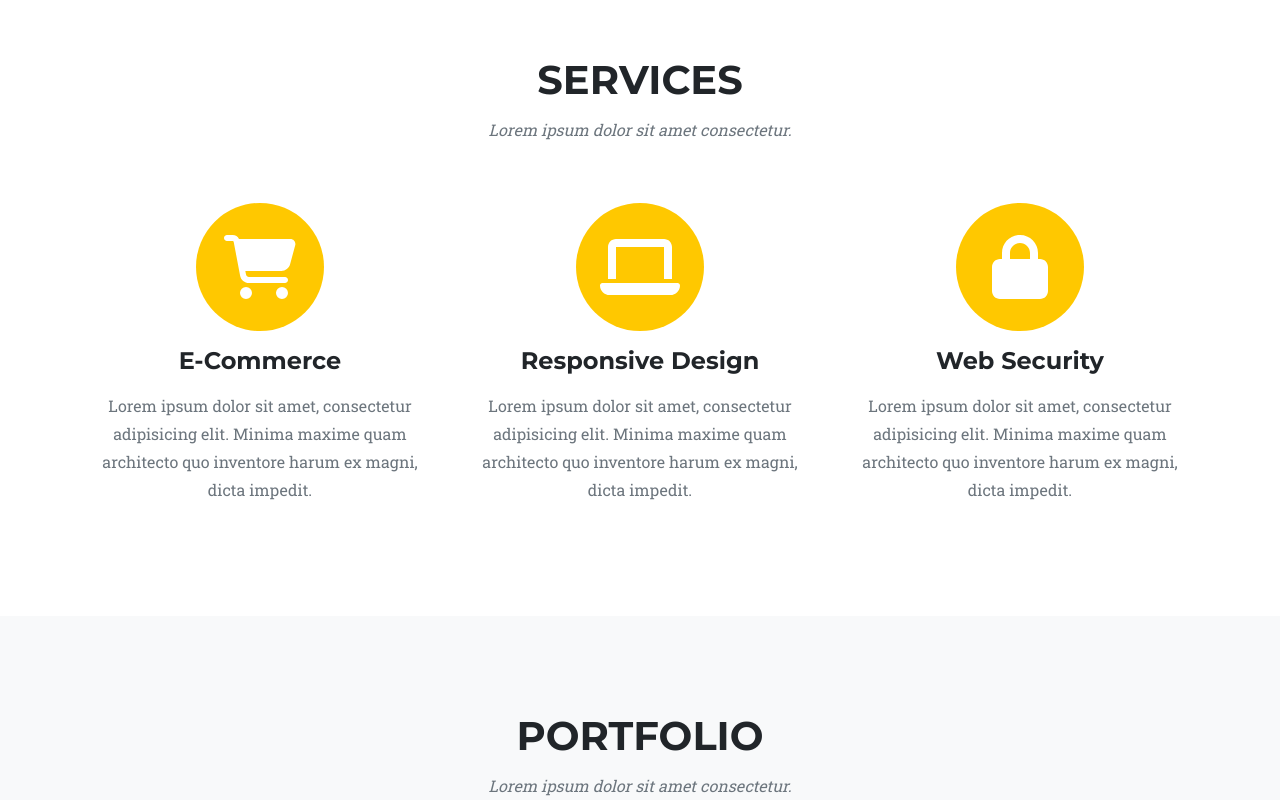
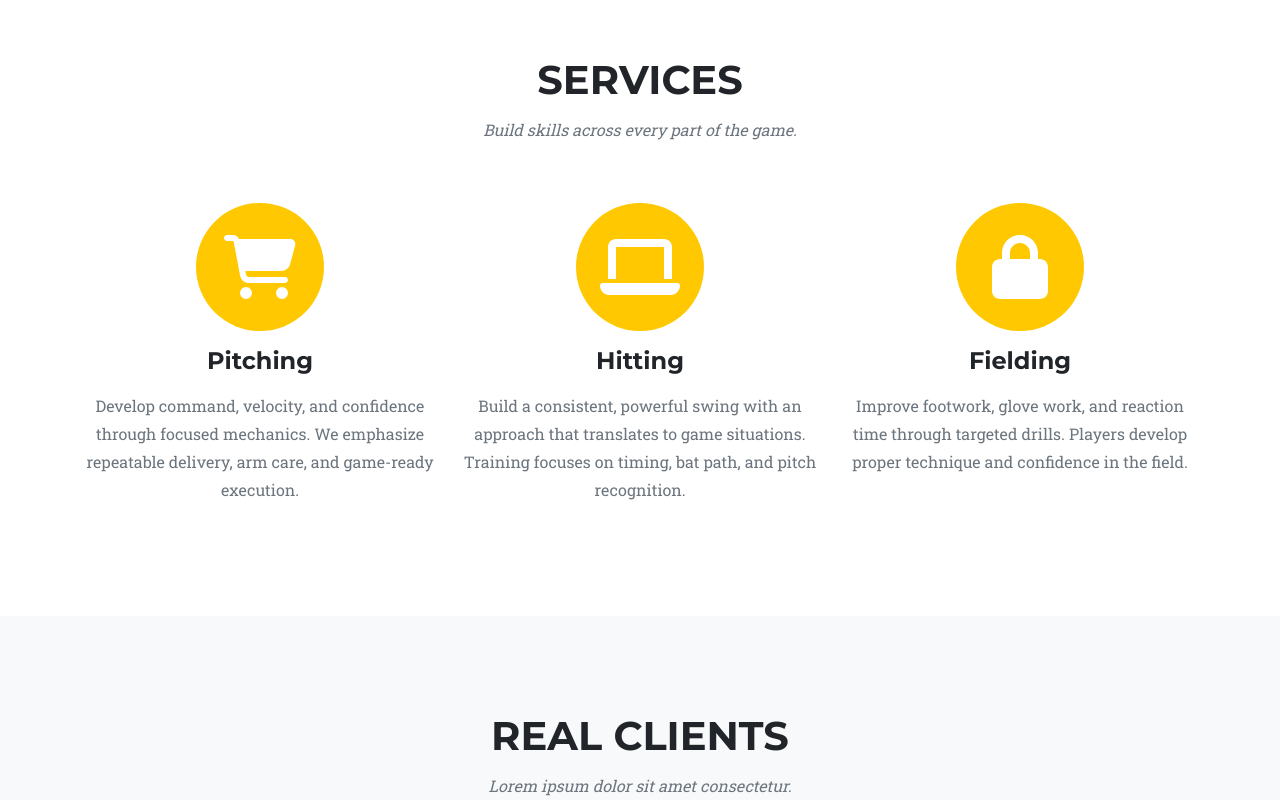
Before and after one commit to rtoddm/baystorm_baseball, a website: page dist/index.html in a window 1280 px wide. Shown: the part 940-1740 px from the top of the page. Drawn offline with nearby package versions, Linux system fonts and the light colour scheme.

Commit message:
update styles and content for improved navbar and section descriptions

```diff
--- a/dist/index.html
+++ b/dist/index.html
@@ -59,7 +59,9 @@
                             <a class="nav-link" href="#services">Services</a>
                         </li>
                         <li class="nav-item">
-                            <a class="nav-link" href="#portfolio">Portfolio</a>
+                            <a class="nav-link" href="#real_clients"
+                                >Real Clients</a
+                            >
                         </li>
                         <li class="nav-item">
                             <a class="nav-link" href="#about">About</a>
@@ -94,7 +96,7 @@
                 <div class="text-center">
                     <h2 class="section-heading text-uppercase">Services</h2>
                     <h3 class="section-subheading text-muted">
-                        Lorem ipsum dolor sit amet consectetur.
+                        Build skills across every part of the game.
                     </h3>
                 </div>
                 <div class="row text-center">
@@ -107,11 +109,11 @@
                                 class="fas fa-shopping-cart fa-stack-1x fa-inverse"
                             ></i>
                         </span>
-                        <h4 class="my-3">E-Commerce</h4>
+                        <h4 class="my-3">Pitching</h4>
                         <p class="text-muted">
-                            Lorem ipsum dolor sit amet, consectetur adipisicing
-                            elit. Minima maxime quam architecto quo inventore
-                            harum ex magni, dicta impedit.
+                            Develop command, velocity, and confidence through
+                            focused mechanics. We emphasize repeatable delivery,
+                            arm care, and game-ready execution.
                         </p>
                     </div>
                     <div class="col-md-4">
@@ -121,11 +123,11 @@
                             ></i>
                             <i class="fas fa-laptop fa-stack-1x fa-inverse"></i>
                         </span>
-                        <h4 class="my-3">Responsive Design</h4>
+                        <h4 class="my-3">Hitting</h4>
                         <p class="text-muted">
-                            Lorem ipsum dolor sit amet, consectetur adipisicing
-                            elit. Minima maxime quam architecto quo inventore
-                            harum ex magni, dicta impedit.
+                            Build a consistent, powerful swing with an approach
+                            that translates to game situations. Training focuses
+                            on timing, bat path, and pitch recognition.
                         </p>
                     </div>
                     <div class="col-md-4">
@@ -135,21 +137,21 @@
                             ></i>
                             <i class="fas fa-lock fa-stack-1x fa-inverse"></i>
                         </span>
-                        <h4 class="my-3">Web Security</h4>
+                        <h4 class="my-3">Fielding</h4>
                         <p class="text-muted">
-                            Lorem ipsum dolor sit amet, consectetur adipisicing
-                            elit. Minima maxime quam architecto quo inventore
-                            harum ex magni, dicta impedit.
+                            Improve footwork, glove work, and reaction time
+                            through targeted drills. Players develop proper
+                            technique and confidence in the field.
                         </p>
                     </div>
                 </div>
             </div>
         </section>
         <!-- Portfolio Grid-->
-        <section class="page-section bg-light" id="portfolio">
+        <section class="page-section bg-light" id="real_clients">
             <div class="container">
                 <div class="text-center">
-                    <h2 class="section-heading text-uppercase">Portfolio</h2>
+                    <h2 class="section-heading text-uppercase">Real Clients</h2>
                     <h3 class="section-subheading text-muted">
                         Lorem ipsum dolor sit amet consectetur.
                     </h3>
```
Also changed, not shown: dist/css/styles.css.
